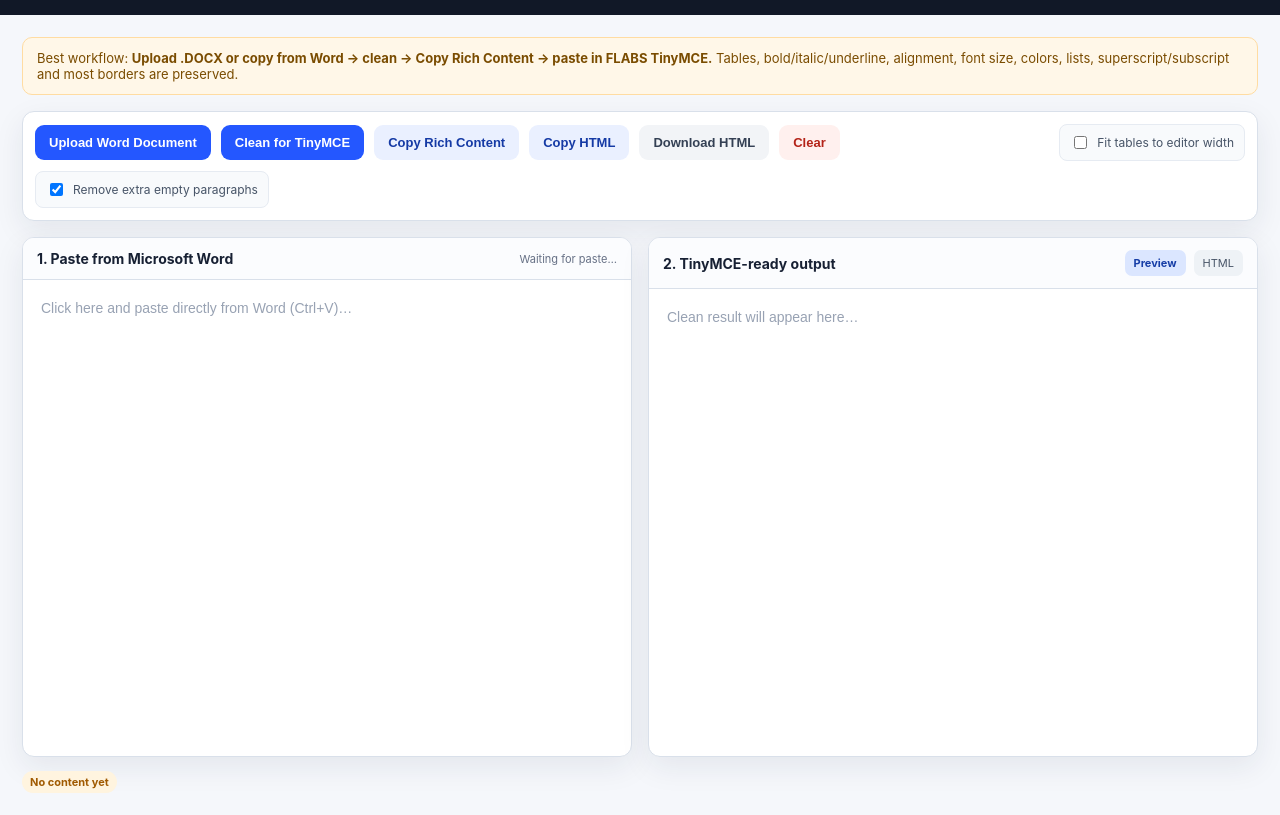
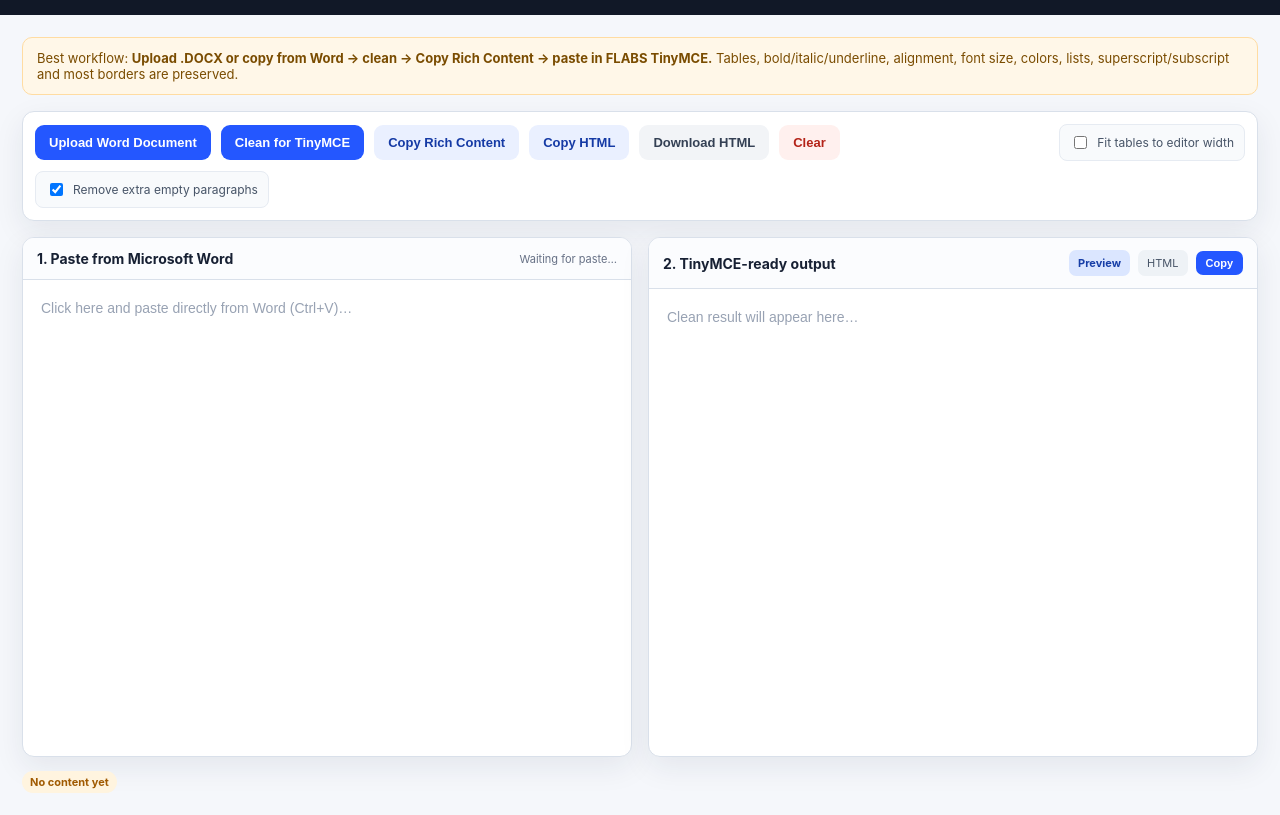
Before and after one commit to shivam7348/ahpl, a plain HTML site: page index.htm in a window 1280 px wide. Shown: the part 68-883 px from the top of the page. Drawn offline with Linux system fonts and the light colour scheme.

Commit message:
sunny bhaiy upfate

```diff
--- a/index.htm
+++ b/index.htm
@@ -155,6 +155,7 @@
   .tabs{
     display:flex;
     gap:8px;
+    align-items:center;
   }
   .tab{
     padding:6px 9px;
@@ -166,6 +167,13 @@
     user-select:none;
   }
   .tab.active{background:#dbe6ff;color:#173ea7;font-weight:700}
+  .panel-copy{
+    padding:6px 10px;
+    border-radius:7px;
+    background:var(--accent);
+    color:#fff;
+    font-size:11px;
+  }
   .hidden{display:none}
   .footer{
     margin-top:14px;
@@ -245,6 +253,7 @@
           <div class="tabs">
             <span class="tab active" data-view="preview">Preview</span>
             <span class="tab" data-view="html">HTML</span>
+            <button class="panel-copy" id="copyOutputBtn" type="button">Copy</button>
           </div>
         </div>
         <div id="previewEditor" class="editor" contenteditable="true"
@@ -989,6 +998,11 @@
     }
   });
 
+  document.getElementById('copyOutputBtn').addEventListener('click', () => {
+    const htmlViewOpen = !htmlOutput.classList.contains('hidden');
+    document.getElementById(htmlViewOpen ? 'copyHtmlBtn' : 'copyRichBtn').click();
+  });
+
   document.getElementById('downloadBtn').addEventListener('click', () => {
     const html = htmlOutput.value || previewEditor.innerHTML;
     if (!html.trim()) return toast('Nothing to download');
```
